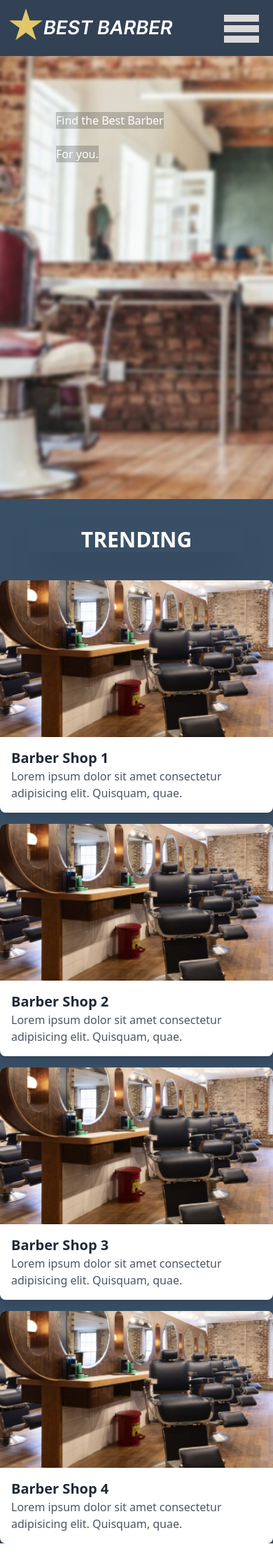
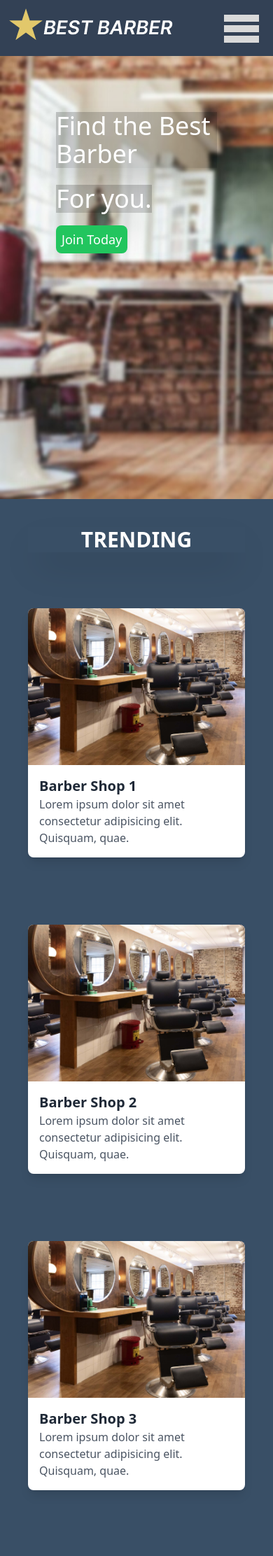
Before and after one commit to canefe/bestbarber, a Django app: page / in a window 390 px wide. Shown: the top 2223 px of the page at 70% size. Run offline with Django 4.2, Linux system fonts and the light colour scheme; some libraries are stand-ins or nearby versions.

Commit message:
Mobile Improvements * add burger menu * make website more suitable for mobile

```diff
--- a/static/css/input.css
+++ b/static/css/input.css
@@ -5,6 +5,9 @@
 @layer components {
     .menuitem {
         @apply text-gray-500 hover:text-gray-800 hover:cursor-pointer;
+    }
+    .burgeritem {
+        @apply bg-blue-900 p-5;
     }
     select {
         @apply border-gray-300  h-5 text-black rounded-lg text-sm focus:outline-none;
--- a/static/css/output.css
+++ b/static/css/output.css
@@ -995,6 +1038,10 @@
 
 .pt-0 {
   padding-top: 0px;
+}
+
+.pt-20 {
+  padding-top: 5rem;
 }
 
 .text-center {
--- a/templates/barbers/base.html
+++ b/templates/barbers/base.html
@@ -24,7 +24,7 @@
         {% endblock %}
     </head>
     <body>
-        <div class="h-20 bg-slate-700 text-white font-['Roboto']">
+        <div class="h-20 bg-slate-700 text-white font-['Roboto'] fixed block z-50 w-full">
             <div class="flex justify-between items-center">
                 <img src="{% static "images/logo.png" %}" id="logo" class="flex-initial ml-3 mt-3 hover:cursor-pointer"></img>
 
@@ -38,12 +38,32 @@
                         <li class="menuitem"><a href="{% url 'barbers:auth_login' %}">Login</a></li>
                     {% endif %}
                 </ul>
-				<!--To do: add burger menu-->
-                <img src="{% static "images/burger.png" %}" class="md:hidden mt-5 mr-5"/>
-				<!-- add a burger menu for mobile-->
+                <img src="{% static "images/burger.png" %}" class="burger md:hidden mt-5 mr-5"/>
+                <div
+                    class="menu md:hidden z-100 absolute top-0 left-0 right-0 opacity-0 invisible flex flex-col bottom-0 justify-center  items-center w-full h-screen mt-20 bg-slate-900 text-center ease-in duration-300">
+                    <ul class="flex flex-col space-y-10 mt-6 flex-auto justify-center text-4xl w-full">
+                        <li class="burgeritem"><a href="{% url 'barbers:index' %}">Home</a></li>
+                        <li class="burgeritem"><a href="{% url 'barbers:barbers' %}">Barbers</a></li>
+                        {% if user.is_authenticated %}
+                            <li class="burgeritem"><a href="{% url 'barbers:account'%}">Account</a></li>
+                            <li class="burgeritem"><a href="{% url 'auth_logout' %}?next={% url 'barbers:index'%}">Logout</a></li>
+                        {% else %}
+                            <li class="burgeritem"><a href="{% url 'barbers:auth_login' %}">Login</a></li>
+                        {% endif %}
+                    </ul>
+                </div>
 
             </div>
         </div>
-        <div class="bg-[#394f66] min-h-screen">{% block body_block %} {% endblock %}</div>
+        <div class="bg-[#394f66] min-h-screen pt-20">{% block body_block %} {% endblock %}</div>
+        <script>
+            $(document).ready(function() {
+                $('.burger').click(function() {
+                    console.log('burger clicked');
+                    $('.menu').toggleClass('invisible');
+                    $('.menu').toggleClass('opacity-100');
+                });
+            });
+        </script>
     </body>
 </html>
--- a/templates/barbers/index.html
+++ b/templates/barbers/index.html
@@ -32,8 +32,9 @@
     {% else %}
         <section id="hero" class="items-center w-100 h-[75vh] bg-cover bg-[url('../images/heading.png')]">
             <div class="p-20" data-aos="zoom-out" data-aos-delay="100">
-                <h1 class="m-0 w-fit md:text-6xl text-white bg-[#00000031] shadow-2xl">Find the Best Barber </h1><br>
-                <h1 class="m-0 w-fit md:text-6xl text-white bg-[#00000031] shadow-2xl">For you. </h1>
+                <h1 class="m-0 w-fit text-4xl md:text-6xl text-white bg-[#00000031] shadow-2xl">Find the Best Barber </h1><br>
+                <h1 class="m-0 w-fit text-4xl md:text-6xl text-white bg-[#00000031] shadow-2xl">For you. </h1><br>
+                <a href="{% url 'barbers:auth_register' %}" class="text-white bg-green-500 p-2 text-lg rounded-lg hover:bg-green-700 duration-500">Join Today</a>
             </div>
         </section>
     {% endif %}
@@ -42,28 +43,28 @@
         <div class="container mx-auto">
             <h2 class="text-3xl font-bold text-center text-white shadow-2xl m-10">TRENDING</h2>
             <div class="grid grid-cols-1 md:grid-cols-2 lg:grid-cols-3 gap-4">
-                <div class="bg-white rounded-lg shadow-lg barbershop">
+                <div class="bg-white rounded-lg shadow-lg barbershop m-10 md:m-0">
                     <img class="w-full h-56 object-cover rounded-t-lg" src="{% static 'images/example.png' %}" alt="image1">
                     <div class="p-4">
                         <h1 class="text-xl font-bold text-gray-800">Barber Shop 1</h1>
                         <p class="text-gray-600">Lorem ipsum dolor sit amet consectetur adipisicing elit. Quisquam, quae.</p>
                     </div>
                 </div>
-                <div class="bg-white rounded-lg shadow-lg barbershop">
+                <div class="bg-white rounded-lg shadow-lg barbershop m-10 md:m-0">
                     <img class="w-full h-56 object-cover rounded-t-lg" src="{% static 'images/example.png' %}" alt="image2">
                     <div class="p-4">
                         <h1 class="text-xl font-bold text-gray-800">Barber Shop 2</h1>
                         <p class="text-gray-600">Lorem ipsum dolor sit amet consectetur adipisicing elit. Quisquam, quae.</p>
                     </div>
                 </div>
-                <div class="bg-white rounded-lg shadow-lg barbershop">
+                <div class="bg-white rounded-lg shadow-lg barbershop m-10 md:m-0">
                     <img class="w-full h-56 object-cover rounded-t-lg" src="{% static 'images/example.png' %}" alt="image3">
                     <div class="p-4">
                         <h1 class="text-xl font-bold text-gray-800">Barber Shop 3</h1>
                         <p class="text-gray-600">Lorem ipsum dolor sit amet consectetur adipisicing elit. Quisquam, quae.</p>
                     </div>
                 </div>
-                <div class="bg-white rounded-lg shadow-lg barbershop">
+                <div class="bg-white rounded-lg shadow-lg barbershop m-10 md:m-0">
                     <img class="w-full h-56 object-cover rounded-t-lg" src="{% static 'images/example.png' %}" alt="image4">
                     <div class="p-4">
                         <h1 class="text-xl font-bold text-gray-800">Barber Shop 4</h1>
--- a/templates/registration/registration_form.html
+++ b/templates/registration/registration_form.html
@@ -33,7 +33,7 @@
                         {% csrf_token %}
                         <div class="flex flex-col md:flex-row items-center justify-center space-y-5 md:space-y-0 md:space-x-20 text-black">
 				<!-- add title, first name, last name-->
-                            <div class="pl-0 p-12">
+                            <div class="md:pl-0 md:p-12">
                                 {% for field in user_form %}
                                     <div class="relative">
                                         {{ field|add_class:"border-gray-300 focus:border-indigo-500 focus:ring-indigo-500 shadow-sm w-full py-5 pl-3 pr-24 leading-5 text-gray-900 sm:text-sm sm:leading-5 mb-5 peer" }}
@@ -46,7 +46,7 @@
                                     </div>
                                 {% endfor %}
                             </div>
-                            <div class="pl-0 first-letter:p-12">
+                            <div class="pl-0">
                                 {% for field in profile_form %}
 					<!-- if the field is called title ignore-->
                                     <div class="relative">
```
Also changed, not shown: other parts of static/css/output.css (+71 -0 lines).
